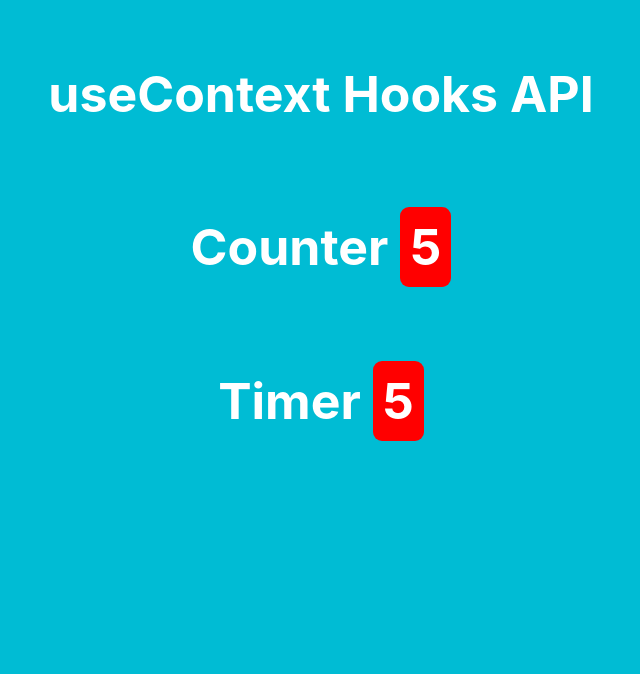
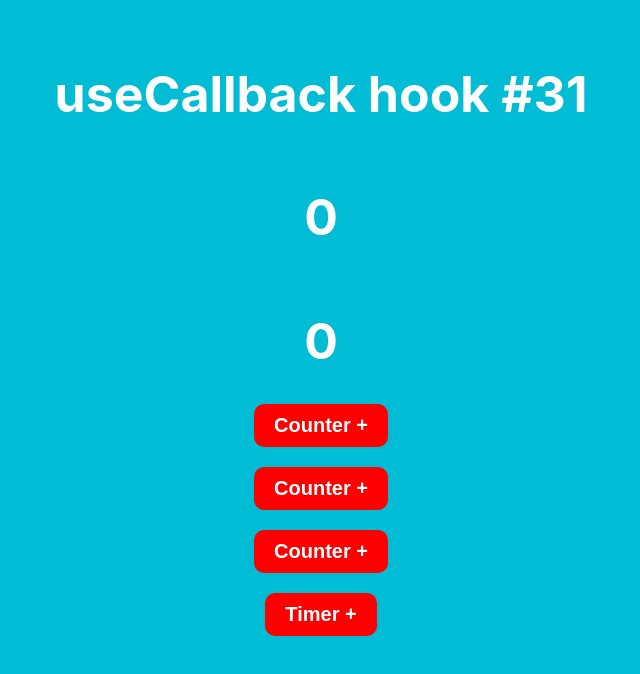
Before and after one commit to mujahidraaz/React-Tutorials, a React (Create React App) app: page / in a window 1280 px wide. Shown: the top 674 px of the page, without its empty margins (319-959 px from the left). Built offline with nearby package versions, Linux system fonts and the light colour scheme.

Commit message:
usecallback

```diff
--- a/src/App.css
+++ b/src/App.css
@@ -12,12 +12,24 @@ body {
 h1 {
   color: white;
   font-size: 50px;
-  padding: 30px 0px;
+  padding: 30px 0px 0;
 }
 div#root span {
   background-color: red;
   border-radius: 9px;
   padding: 10px;
+}
+#root button {
+  color: white;
+  background: red;
+  border: none;
+  margin: auto;
+  display: block;
+  margin-bottom: 20px;
+  font-size: 20px;
+  padding: 10px 20px;
+  border-radius: 10px;
+  font-weight: bold;
 }
 
 @media (prefers-reduced-motion: no-preference) {
--- a/src/App.js
+++ b/src/App.js
@@ -1,29 +1,30 @@
 import logo from './logo.svg';
 import './App.css';
-import Counter from './Counter'
-import Timer from './Timer'
+import Timer from './Timer';
 
-import React, {createContext, useState, useEffect} from 'react';
-
-export const useCounter = createContext()
+import { useCallback, useState } from 'react';
 
 function App() {
-  const [counter, setCouter] = useState(0)
 
-  useEffect(() => {
-    setTimeout(() => {
-      setCouter(counter+1)
-    }, 1000)
-  })
+  const [counter, setCounter] = useState(0)
+  const [timer, setTimer] = useState(0)
 
-  return (
-    <useCounter.Provider value={counter}>
-         <h1>useContext Hooks API</h1>
-         <Counter />
-         <Timer />
-    </useCounter.Provider>
-  );
+  const addition = useCallback(() => {
 
+  }, [timer])
+
+ return(
+  <>
+    <h1>useCallback hook #31</h1>
+    <Timer addition={addition} timer={timer}/>
+    <h1>{counter}</h1>
+    <h1>{timer}</h1>
+    <button onClick={() => {setCounter(counter + 1)}}>Counter + </button>
+    <button onClick={() => {setCounter(counter + 1)}}>Counter + </button>
+    <button onClick={() => {setCounter(counter + 1)}}>Counter + </button>
+    <button onClick={() => {setTimer(timer + 1)}}>Timer + </button>
+  </>
+ )
 }
 
 export default App;
--- a/src/Counter.js
+++ /dev/null
@@ -1,10 +0,0 @@
-import React, {useContext} from "react"
-import {useCounter} from './App'
-
-function Counter() {
-    const counter = useContext(useCounter)
-    return (
-        <h1>Counter <span>{counter}</span></h1>
-    )
-}
-export default Counter
--- a/src/Timer.js
+++ b/src/Timer.js
@@ -1,10 +1,8 @@
-import React, {useContext} from "react"
-import {useCounter} from './App'
+import React, {memo} from "react"
 
-function Timer() {
-    const counter = useContext(useCounter)
-    return (
-        <h1>Timer <span>{counter}</span></h1>
-    )
+function Timer({addition, timer}) {
+
+    console.log('lorem ipsum')
 }
-export default Timer
+
+export default memo(Timer)
```
